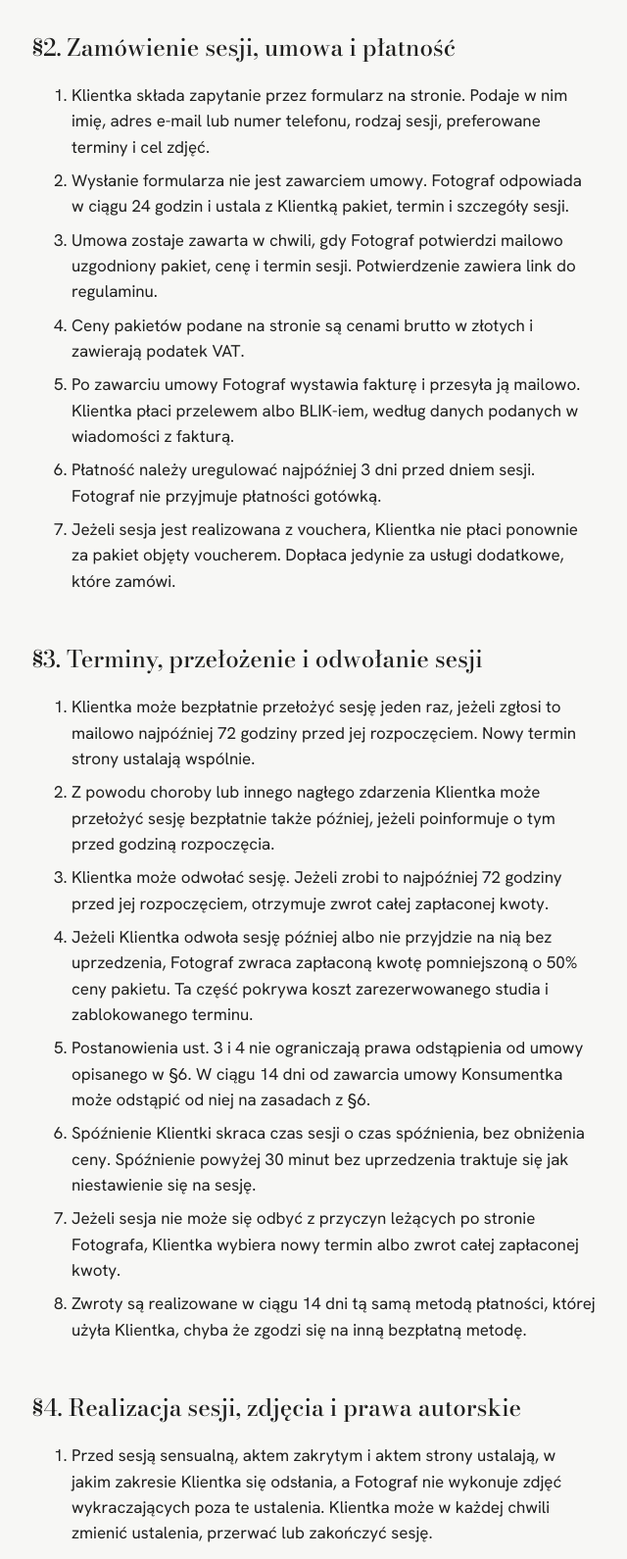
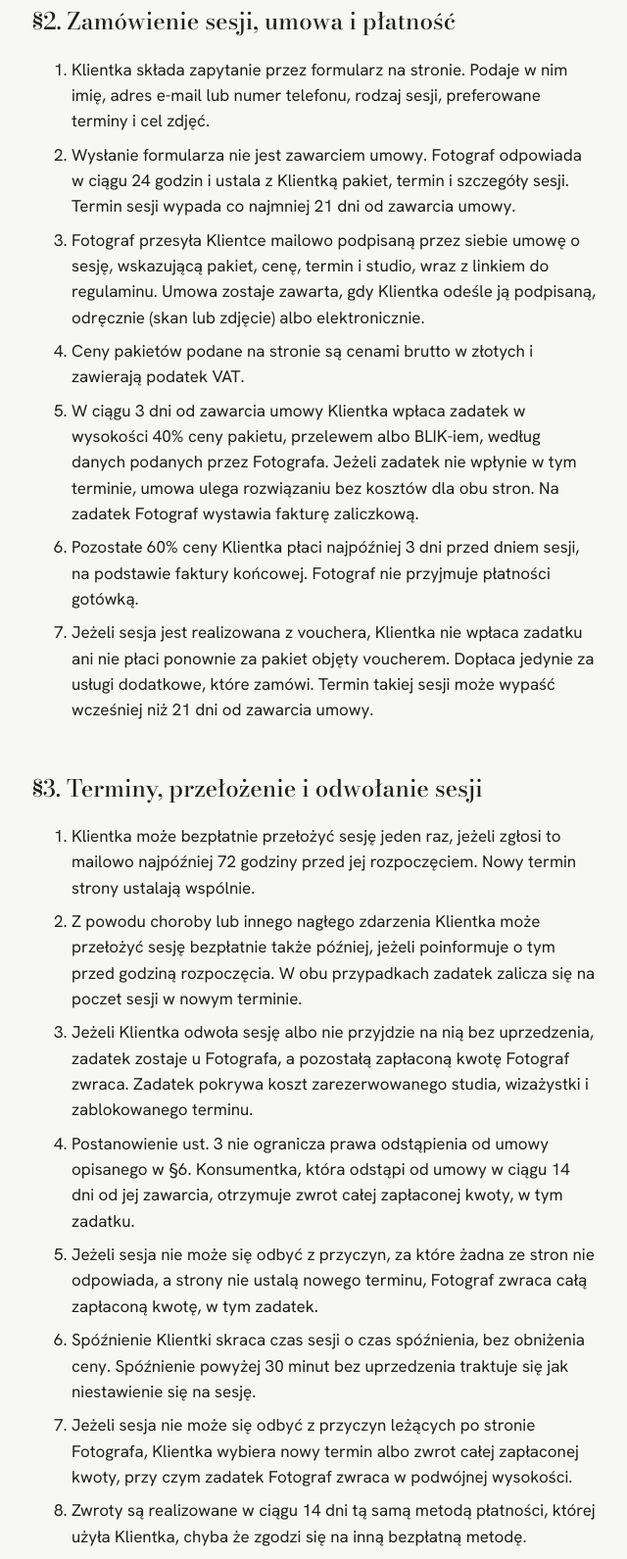
Before and after one commit to michalciemiega-lnbc/michalciemiega-pl, a plain HTML site: page regulamin/index.html in a window 1280 px wide. Shown: the part 1209-2800 px from the top of the page at 98% size, without its empty margins (31-671 px from the left). Drawn offline with Linux system fonts and the light colour scheme.

Commit message:
Podpisywana umowa, zadatek 40% i termin sesji co najmniej 21 dni od umowy
Co-Authored-By: Claude Opus 5.5 <noreply@anthropic.com>
Claude-Session: https://claude.ai/code/session_016YPDHDCtW83DARWVocSL4b

```diff
--- a/regulamin/index.html
+++ b/regulamin/index.html
@@ -42,7 +42,7 @@
       <li>Regulamin określa zasady zamawiania i realizacji sesji zdjęciowych oraz zakupu i realizacji voucherów oferowanych na stronie michalciemiega.pl.</li>
       <li>Usługodawcą jest Michał Ciemięga, prowadzący działalność gospodarczą pod firmą Consulting Services Michał Ciemięga, ul. Tagore 5/15, 02-647 Warszawa, NIP 679-278-90-05, zwany dalej Fotografem.</li>
       <li>Z Fotografem można się kontaktować mailowo pod adresem <a href="mailto:michal@michalciemiega.pl">michal@michalciemiega.pl</a>.</li>
-      <li>Sesje odbywają się w studiu fotograficznym wskazanym w potwierdzeniu sesji.</li>
+      <li>Sesje odbywają się w studiu fotograficznym wskazanym w umowie.</li>
       <li>Regulamin jest dostępny bezpłatnie na stronie w sposób umożliwiający jego pobranie i zapisanie.</li>
     </ol>
     <p>Użyte w regulaminie pojęcia oznaczają:</p>
@@ -58,23 +58,23 @@
     <h2>§2. Zamówienie sesji, umowa i płatność</h2>
     <ol>
       <li>Klientka składa zapytanie przez formularz na stronie. Podaje w nim imię, adres e-mail lub numer telefonu, rodzaj sesji, preferowane terminy i cel zdjęć.</li>
-      <li>Wysłanie formularza nie jest zawarciem umowy. Fotograf odpowiada w ciągu 24 godzin i ustala z Klientką pakiet, termin i szczegóły sesji.</li>
-      <li>Umowa zostaje zawarta w chwili, gdy Fotograf potwierdzi mailowo uzgodniony pakiet, cenę i termin sesji. Potwierdzenie zawiera link do regulaminu.</li>
+      <li>Wysłanie formularza nie jest zawarciem umowy. Fotograf odpowiada w ciągu 24 godzin i ustala z Klientką pakiet, termin i szczegóły sesji. Termin sesji wypada co najmniej 21 dni od zawarcia umowy.</li>
+      <li>Fotograf przesyła Klientce mailowo podpisaną przez siebie umowę o sesję, wskazującą pakiet, cenę, termin i studio, wraz z linkiem do regulaminu. Umowa zostaje zawarta, gdy Klientka odeśle ją podpisaną, odręcznie (skan lub zdjęcie) albo elektronicznie.</li>
       <li>Ceny pakietów podane na stronie są cenami brutto w złotych i zawierają podatek VAT.</li>
-      <li>Po zawarciu umowy Fotograf wystawia fakturę i przesyła ją mailowo. Klientka płaci przelewem albo BLIK-iem, według danych podanych w wiadomości z fakturą.</li>
-      <li>Płatność należy uregulować najpóźniej 3 dni przed dniem sesji. Fotograf nie przyjmuje płatności gotówką.</li>
-      <li>Jeżeli sesja jest realizowana z vouchera, Klientka nie płaci ponownie za pakiet objęty voucherem. Dopłaca jedynie za usługi dodatkowe, które zamówi.</li>
+      <li>W ciągu 3 dni od zawarcia umowy Klientka wpłaca zadatek w wysokości 40% ceny pakietu, przelewem albo BLIK-iem, według danych podanych przez Fotografa. Jeżeli zadatek nie wpłynie w tym terminie, umowa ulega rozwiązaniu bez kosztów dla obu stron. Na zadatek Fotograf wystawia fakturę zaliczkową.</li>
+      <li>Pozostałe 60% ceny Klientka płaci najpóźniej 3 dni przed dniem sesji, na podstawie faktury końcowej. Fotograf nie przyjmuje płatności gotówką.</li>
+      <li>Jeżeli sesja jest realizowana z vouchera, Klientka nie wpłaca zadatku ani nie płaci ponownie za pakiet objęty voucherem. Dopłaca jedynie za usługi dodatkowe, które zamówi. Termin takiej sesji może wypaść wcześniej niż 21 dni od zawarcia umowy.</li>
     </ol>
 
     <h2>§3. Terminy, przełożenie i odwołanie sesji</h2>
     <ol>
       <li>Klientka może bezpłatnie przełożyć sesję jeden raz, jeżeli zgłosi to mailowo najpóźniej 72 godziny przed jej rozpoczęciem. Nowy termin strony ustalają wspólnie.</li>
-      <li>Z powodu choroby lub innego nagłego zdarzenia Klientka może przełożyć sesję bezpłatnie także później, jeżeli poinformuje o tym przed godziną rozpoczęcia.</li>
-      <li>Klientka może odwołać sesję. Jeżeli zrobi to najpóźniej 72 godziny przed jej rozpoczęciem, otrzymuje zwrot całej zapłaconej kwoty.</li>
-      <li>Jeżeli Klientka odwoła sesję później albo nie przyjdzie na nią bez uprzedzenia, Fotograf zwraca zapłaconą kwotę pomniejszoną o 50% ceny pakietu. Ta część pokrywa koszt zarezerwowanego studia i zablokowanego terminu.</li>
-      <li>Postanowienia ust. 3 i 4 nie ograniczają prawa odstąpienia od umowy opisanego w §6. W ciągu 14 dni od zawarcia umowy Konsumentka może odstąpić od niej na zasadach z §6.</li>
+      <li>Z powodu choroby lub innego nagłego zdarzenia Klientka może przełożyć sesję bezpłatnie także później, jeżeli poinformuje o tym przed godziną rozpoczęcia. W obu przypadkach zadatek zalicza się na poczet sesji w nowym terminie.</li>
+      <li>Jeżeli Klientka odwoła sesję albo nie przyjdzie na nią bez uprzedzenia, zadatek zostaje u Fotografa, a pozostałą zapłaconą kwotę Fotograf zwraca. Zadatek pokrywa koszt zarezerwowanego studia, wizażystki i zablokowanego terminu.</li>
+      <li>Postanowienie ust. 3 nie ogranicza prawa odstąpienia od umowy opisanego w §6. Konsumentka, która odstąpi od umowy w ciągu 14 dni od jej zawarcia, otrzymuje zwrot całej zapłaconej kwoty, w tym zadatku.</li>
+      <li>Jeżeli sesja nie może się odbyć z przyczyn, za które żadna ze stron nie odpowiada, a strony nie ustalą nowego terminu, Fotograf zwraca całą zapłaconą kwotę, w tym zadatek.</li>
       <li>Spóźnienie Klientki skraca czas sesji o czas spóźnienia, bez obniżenia ceny. Spóźnienie powyżej 30 minut bez uprzedzenia traktuje się jak niestawienie się na sesję.</li>
-      <li>Jeżeli sesja nie może się odbyć z przyczyn leżących po stronie Fotografa, Klientka wybiera nowy termin albo zwrot całej zapłaconej kwoty.</li>
+      <li>Jeżeli sesja nie może się odbyć z przyczyn leżących po stronie Fotografa, Klientka wybiera nowy termin albo zwrot całej zapłaconej kwoty, przy czym zadatek Fotograf zwraca w podwójnej wysokości.</li>
       <li>Zwroty są realizowane w ciągu 14 dni tą samą metodą płatności, której użyła Klientka, chyba że zgodzi się na inną bezpłatną metodę.</li>
     </ol>
 
@@ -88,7 +88,7 @@
       <li>Autorskie prawa majątkowe i osobiste do zdjęć przysługują Fotografowi.</li>
       <li>Z chwilą przekazania zdjęć Klientka otrzymuje nieodpłatną, niewyłączną i nieograniczoną w czasie licencję na użytek osobisty. Obejmuje ona druk, publikację w mediach społecznościowych i profilach zawodowych oraz użycie zdjęcia jako wizerunku własnej działalności Klientki.</li>
       <li>Licencja nie obejmuje sprzedaży zdjęć, udzielania dalszych licencji ani ingerencji w obróbkę zdjęć, w szczególności nałożenia filtrów zmieniających ich charakter. Przy publikacji Fotograf prosi o oznaczenie autora, ale nie jest to warunek licencji.</li>
-      <li>Fotograf publikuje zdjęcia z sesji w portfolio i mediach społecznościowych tylko za zgodą Klientki. Zdjęcia do publikacji Fotograf i Klientka wybierają wspólnie po sesji, a Klientka wyraża zgodę na publikację konkretnych zdjęć. W zamian za tę zgodę Klientka otrzymuje rabat 20% ceny pakietu, uwzględniony w cenie podanej w potwierdzeniu sesji. Przy sesji realizowanej z vouchera rabat ma postać dodatkowych zdjęć po obróbce: 3 przy pakiecie Kadr, 5 przy pakiecie Seria i 9 przy pakiecie Opowieść. Strony traktują rabat jako zapłatę za pozowanie w rozumieniu art. 81 ust. 1 ustawy o prawie autorskim i prawach pokrewnych. Jeżeli Klientka nie wskaże żadnego zdjęcia do publikacji, rabat nie przysługuje: Klientka dopłaca jego równowartość, a przy sesji z vouchera nie otrzymuje dodatkowych zdjęć. Wycofanie zgody działa na przyszłość i nie wpływa na prawo Fotografa do korzystania ze zdjęć wskazanych do publikacji przed jej wycofaniem. Rezygnacja z rabatu nie wpływa na przebieg sesji.</li>
+      <li>Fotograf publikuje zdjęcia z sesji w portfolio i mediach społecznościowych tylko za zgodą Klientki. Zdjęcia do publikacji Fotograf i Klientka wybierają wspólnie po sesji, a Klientka wyraża zgodę na publikację konkretnych zdjęć. W zamian za tę zgodę Klientka otrzymuje rabat 20% ceny pakietu, uwzględniony w cenie podanej w umowie. Przy sesji realizowanej z vouchera rabat ma postać dodatkowych zdjęć po obróbce: 3 przy pakiecie Kadr, 5 przy pakiecie Seria i 9 przy pakiecie Opowieść. Strony traktują rabat jako zapłatę za pozowanie w rozumieniu art. 81 ust. 1 ustawy o prawie autorskim i prawach pokrewnych. Jeżeli Klientka nie wskaże żadnego zdjęcia do publikacji, rabat nie przysługuje: Klientka dopłaca jego równowartość, a przy sesji z vouchera nie otrzymuje dodatkowych zdjęć. Wycofanie zgody działa na przyszłość i nie wpływa na prawo Fotografa do korzystania ze zdjęć wskazanych do publikacji przed jej wycofaniem. Rezygnacja z rabatu nie wpływa na przebieg sesji.</li>
     </ol>
 
     <h2>§5. Vouchery</h2>
@@ -106,10 +106,10 @@
 
     <h2>§6. Odstąpienie od umowy, reklamacje i postanowienia końcowe</h2>
     <ol>
-      <li>Konsument, który zawarł umowę na odległość, może od niej odstąpić bez podania przyczyny w ciągu 14 dni. Termin biegnie od dnia zawarcia umowy, czyli od potwierdzenia sesji albo od zakupu vouchera.</li>
+      <li>Konsument, który zawarł umowę na odległość, może od niej odstąpić bez podania przyczyny w ciągu 14 dni. Termin biegnie od dnia zawarcia umowy, czyli od zawarcia umowy o sesję albo od zakupu vouchera.</li>
       <li>Aby odstąpić od umowy, wystarczy wysłać oświadczenie mailem na adres michal@michalciemiega.pl przed upływem terminu. Można skorzystać z wzoru formularza odstąpienia stanowiącego załącznik nr 2 do ustawy o prawach konsumenta.</li>
       <li>Fotograf potwierdza otrzymanie oświadczenia i zwraca całą zapłaconą kwotę w ciągu 14 dni od jego otrzymania, tą samą metodą płatności.</li>
-      <li>Jeżeli sesja ma się odbyć przed upływem 14 dni od zawarcia umowy, Fotograf rozpoczyna usługę tylko na wyraźne żądanie Klientki. Klientka składa je mailowo przy potwierdzeniu terminu.</li>
+      <li>Jeżeli sesja ma się odbyć przed upływem 14 dni od zawarcia umowy, Fotograf rozpoczyna usługę tylko na wyraźne żądanie Klientki. Klientka składa je mailowo przy zawarciu umowy.</li>
       <li>Jeżeli Klientka, która złożyła takie żądanie, odstąpi od umowy po sesji, a przed przekazaniem zdjęć, płaci za świadczenia spełnione do chwili odstąpienia, proporcjonalnie do ceny pakietu.</li>
       <li>Prawo odstąpienia wygasa, gdy Fotograf w pełni wykona usługę, czyli przeprowadzi sesję i przekaże zdjęcia. Dotyczy to sytuacji, w której Klientka wyraziła na to wcześniej wyraźną zgodę i przyjęła do wiadomości, że straci prawo odstąpienia.</li>
       <li>Od umowy kupna vouchera Kupująca może odstąpić w ciągu 14 dni od zakupu, jeżeli voucher nie został jeszcze wykorzystany do umówienia sesji. Po odstąpieniu kod traci ważność.</li>
```
Also changed, not shown: index.html (+1 -1 lines), polityka-prywatnosci/index.html (+1 -1 lines).
